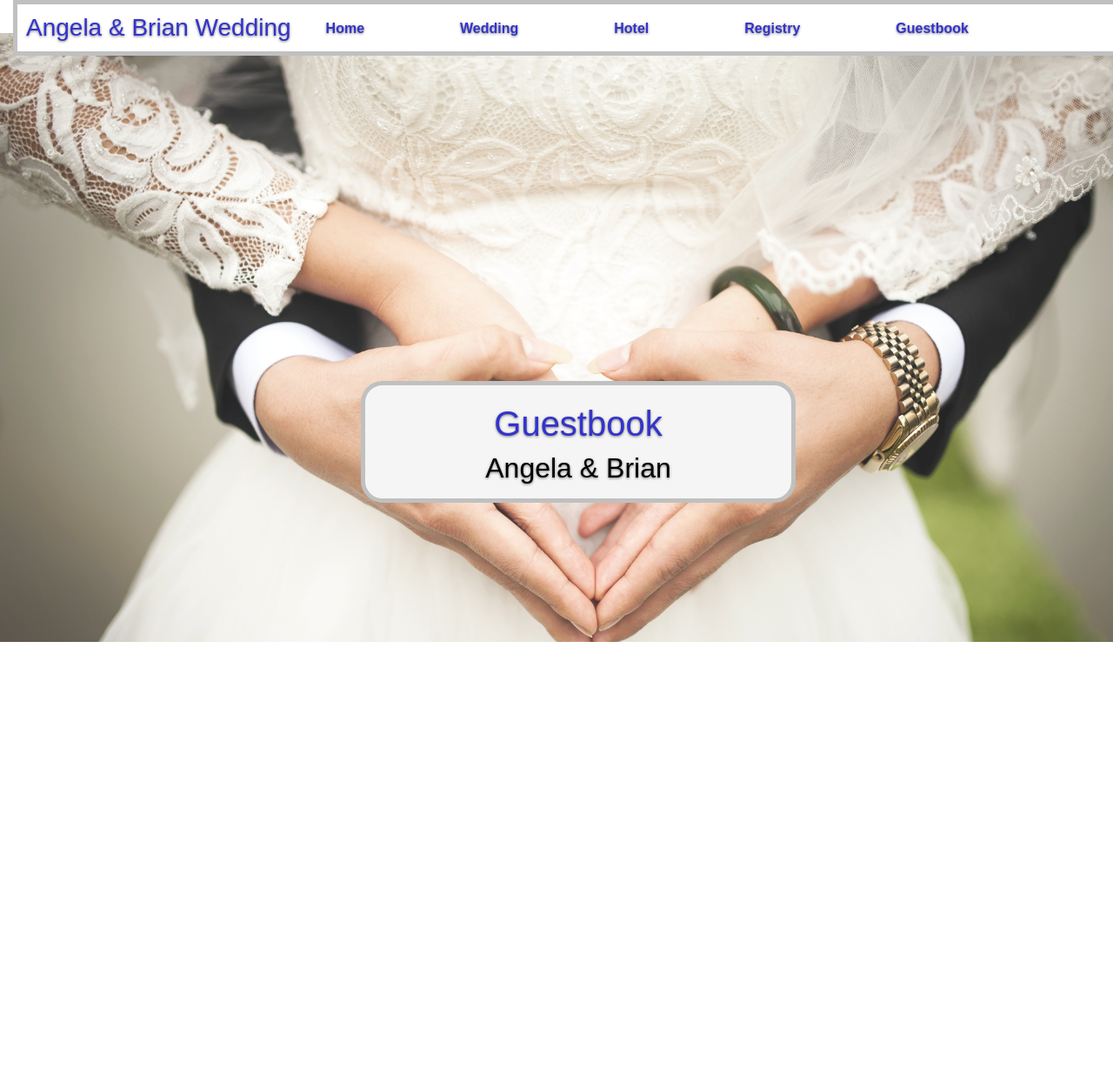
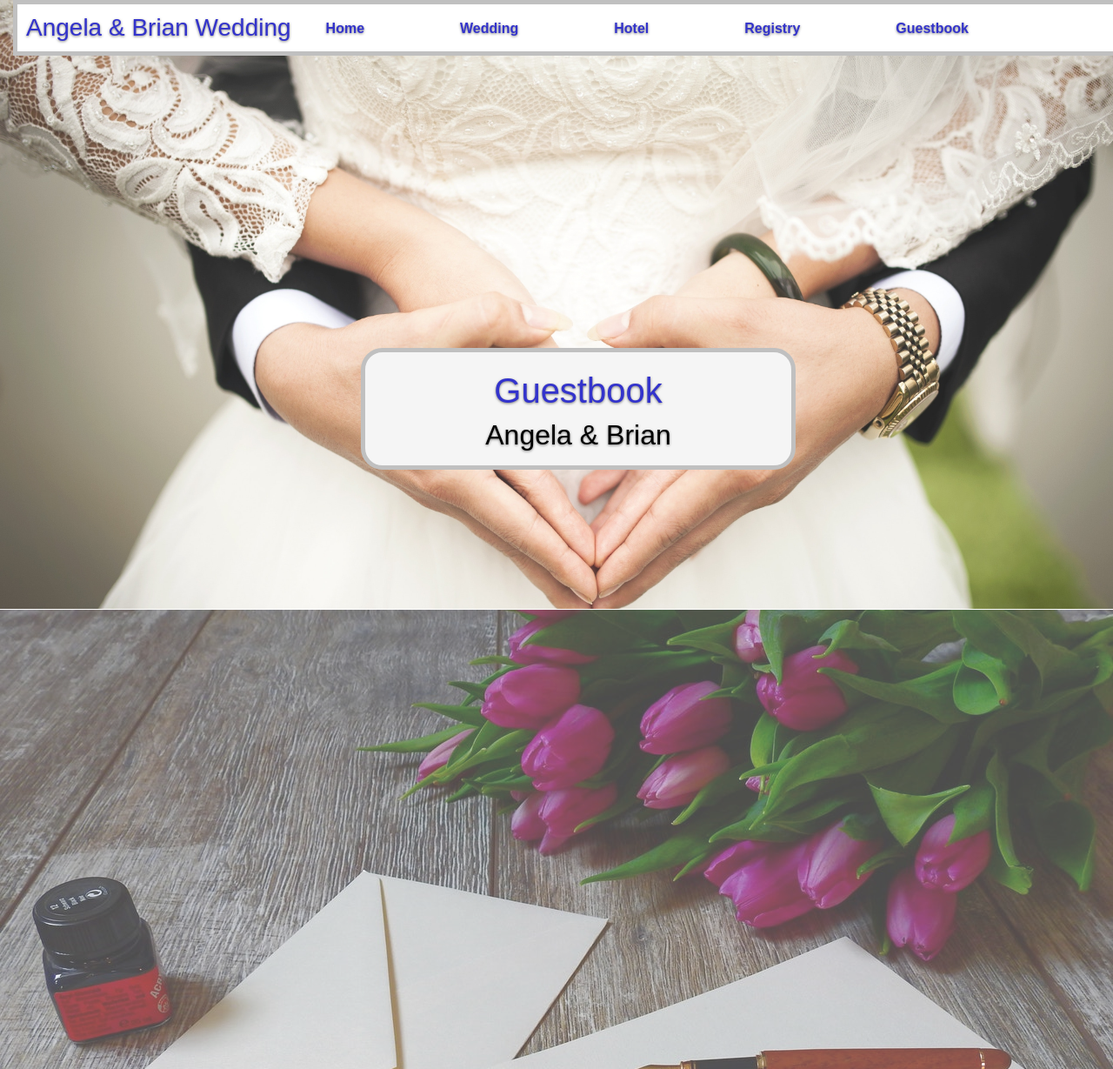
Before and after one commit to ADFrys/angelabrianwedding2019, a Django app: page /guest/ in a window 1280 px wide. Shown: the whole page at 87% size. Before the commit the page ends 738 px from the top, so only its background shows below. Run offline with Django 3.2, Linux system fonts and the light colour scheme; data that the repository does not hold is empty; some libraries are stand-ins or nearby versions.

Commit message:
Create guestbook layout and styles

```diff
--- a/eventdetails/static/css/styles.css
+++ b/eventdetails/static/css/styles.css
@@ -110,6 +110,13 @@ body {
 #rose {
   width: 50%;
   height: auto;
+}
+
+.book {
+  background-image: url('../images/letter.jpeg');
+  background-size: cover;
+  background-repeat: no-repeat;
+  opacity: 0.7;
 }
 
 li {
--- a/eventdetails/templates/event.html
+++ b/eventdetails/templates/event.html
@@ -41,11 +41,27 @@
 		</div>
 	</div>
 </div>
-<div>
-<br>
-	<ul class="list-group">
-		{% for event in events.all %}
-		<li class="list-group-item">{{ event.summary }}</li>
+<div class="container">
+	<div class="row">
+		<div class="col-md-12">
+		</div>
+	</div>
+</div>
+	</div>
+<div class="album book">
+	<br><br><br><br>
+  <div class="container">
+    <div class="row">
+    	{% for event in events.all %}
+    	<div class="col-md-6">
+    		<div class="card mb-6 box-shadow">
+    			<div class="card-body">
+    				<p class="card-text">{{ event.summary }}</p>
+    			</div>
+    		</div>
+    		<br>
+    	</div>
 		{% endfor %}
-	</ul>
+	</div>
+	<br><br><br><br><br><br><br><br><br><br><br><br><br><br><br><br><br><br>
 </div>
```
Also changed, not shown: eventdetails/static/images/letter.jpeg (added).
